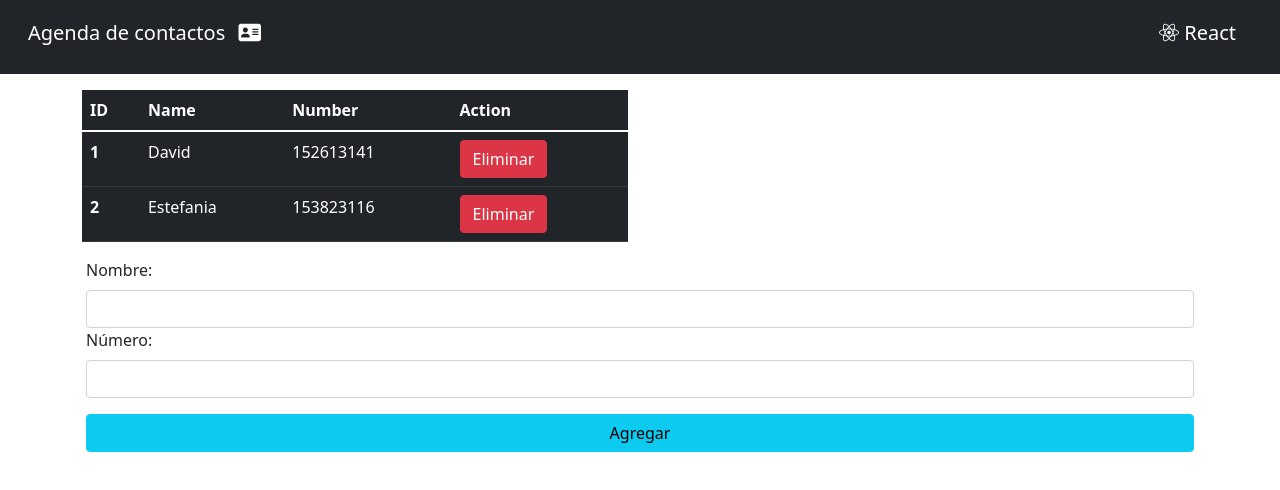
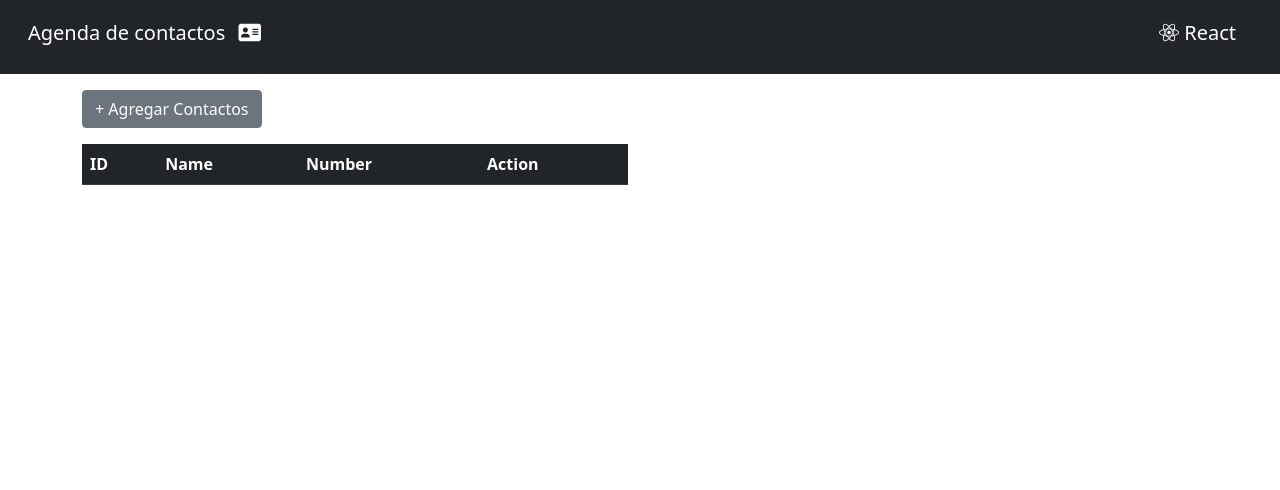
Before and after one commit to davidcicconi94/listado-personas-react, a React (Create React App) app: page / in a window 1280 px wide. Shown: the top 490 px of the page. Built offline with nearby package versions, Linux system fonts and the light colour scheme.

Commit message:
funcionalidad lista, falta estilos

```diff
--- a/package.json
+++ b/package.json
@@ -9,6 +9,7 @@
     "react": "^17.0.2",
     "react-dom": "^17.0.2",
     "react-scripts": "5.0.0",
+    "uuid": "^8.3.2",
     "web-vitals": "^0.2.4",
     "workbox-background-sync": "^5.1.4",
     "workbox-broadcast-update": "^5.1.4",
--- a/src/Components/Contactos.jsx
+++ b/src/Components/Contactos.jsx
@@ -1,30 +1,57 @@
 import React from "react";
 import { useReducer } from "react";
+import { useEffect } from "react";
+import { useState } from "react";
 import { ContactosReducer } from "../Reducers/ContactosReducer";
 import FormularioAdd from "./FormularioAdd";
 import TablaContactos from "./TablaContactos";
 
-const contactos = [
-  {
-    id: "1",
-    nombre: "David",
-    numero: "152613141",
-  },
-  {
-    id: "2",
-    nombre: "Estefania",
-    numero: "153823116",
-  },
-];
+// const contactos = [
+//   {
+//     id: "1",
+//     nombre: "David",
+//     numero: "152613141",
+//   },
+//   {
+//     id: "2",
+//     nombre: "Estefania",
+//     numero: "153823116",
+//   },
+// ];
+
+const init = () => {
+  const contactos = localStorage.getItem("contactos");
+  return contactos ? JSON.parse(contactos) : [];
+};
 
 const Contactos = () => {
-  const reducer = useReducer(ContactosReducer, contactos);
-  console.log(reducer);
+  const [state, dispatch] = useReducer(ContactosReducer, [], init);
+
+  useEffect(() => {
+    localStorage.setItem("contactos", JSON.stringify(state));
+  }, [state]);
+
+  const [formView, setFormView] = useState(false);
 
   return (
     <div className="cotainer mt-3">
-      <TablaContactos contactos={contactos} />
-      <FormularioAdd />
+      {/* <button
+        className="btn btn-secondary"
+        onClick={() => {
+          setFormView(!formView);
+        }}
+      >
+        + Agregar Contacto
+      </button> */}
+
+      {formView && <FormularioAdd dispatch={dispatch} />}
+
+      <TablaContactos
+        setFormView={setFormView}
+        formView={formView}
+        contactos={state}
+        dispatch={dispatch}
+      />
     </div>
   );
 };
--- a/src/Components/FormularioAdd.jsx
+++ b/src/Components/FormularioAdd.jsx
@@ -1,18 +1,58 @@
 import React from "react";
+import { useState } from "react";
+import { v4 as uuid } from "uuid";
 
-const FormularioAdd = () => {
+const FormularioAdd = ({ dispatch }) => {
+  const [data, setData] = useState({ nombre: " ", numero: " " });
+
+  const handleChange = (e) => {
+    setData({
+      ...data,
+      [e.target.name]: e.target.value,
+    });
+  };
+
+  const actionAdd = {
+    type: "add",
+    payload: {
+      id: uuid(),
+      nombre: data.nombre,
+      numero: data.numero,
+    },
+  };
+
+  const handleAdd = () => {
+    dispatch(actionAdd);
+  };
+
   return (
     <div className="container">
       <label className="mx-1 d-grid gap-2">
         Nombre:
-        <input type="text" className="form-control" autoComplete="off" />
+        <input
+          onChange={handleChange}
+          name="nombre"
+          value={data.nombre}
+          type="text"
+          className="form-control"
+          autoComplete="off"
+        />
       </label>
       <label className="mx-1 d-grid gap-2">
         Número:
-        <input type="text" className="form-control" autoComplete="off" />
+        <input
+          onChange={handleChange}
+          name="numero"
+          type="text"
+          value={data.numero}
+          className="form-control"
+          autoComplete="off"
+        />
       </label>
       <div className="mx-1 d-grid gap-2">
-        <button className="btn btn-info mt-3">Agregar</button>
+        <button onClick={handleAdd} className="btn btn-info mt-3">
+          Agregar
+        </button>
       </div>
     </div>
   );
--- a/src/Components/TablaContactos.jsx
+++ b/src/Components/TablaContactos.jsx
@@ -1,11 +1,32 @@
 import React from "react";
 
-const TablaContactos = ({ contactos }) => {
+const TablaContactos = ({
+  contactos = [],
+  dispatch,
+  formView,
+  setFormView,
+}) => {
+  const handleDelete = (id) => {
+    const actionDelete = {
+      type: "delete",
+      payload: id,
+    };
+    dispatch(actionDelete);
+  };
+
   return (
     <div className="container">
       <div className="row">
         <div className="col-md-6">
-          <table className="table table-dark table-hover">
+          <button
+            className="btn btn-secondary"
+            onClick={() => {
+              setFormView(!formView);
+            }}
+          >
+            {!formView ? "+ Agregar Contactos" : "- Cerrar Formulario"}
+          </button>
+          <table className="table table-dark table-hover mt-3">
             <thead>
               <tr>
                 <th>ID</th>
@@ -16,13 +37,20 @@ const TablaContactos = ({ contactos }) => {
             </thead>
             <tbody>
               {contactos.map((contacto) => {
+                const shortId = contacto.id.split("-")[0];
+
                 return (
-                  <tr key={contacto.id}>
-                    <th key={contacto.id}> {contacto.id} </th>
+                  <tr key={shortId}>
+                    <th key={shortId}> {shortId} </th>
                     <td key={contacto.name}> {contacto.nombre} </td>
                     <td key={contacto.numero}> {contacto.numero} </td>
                     <td>
-                      <button className="btn btn-danger">Eliminar</button>
+                      <button
+                        onClick={() => handleDelete(contacto.id)}
+                        className="btn btn-danger"
+                      >
+                        Eliminar
+                      </button>
                     </td>
                   </tr>
                 );
--- a/src/Reducers/ContactosReducer.js
+++ b/src/Reducers/ContactosReducer.js
@@ -1,7 +1,10 @@
-export const ContactosReducer = (state , action) => {
+export const ContactosReducer = (state = [] , action) => {
     switch (action.type) {
         case "add":
-            return [...state , action.payload]
+            return [...state , action.payload];
+
+        case "delete":
+            return state.filter(actual => actual.id !== action.payload)
 
         default:
             return state;
```
Also changed, not shown: 1 other file (tests, documents, lock files or other folders).
